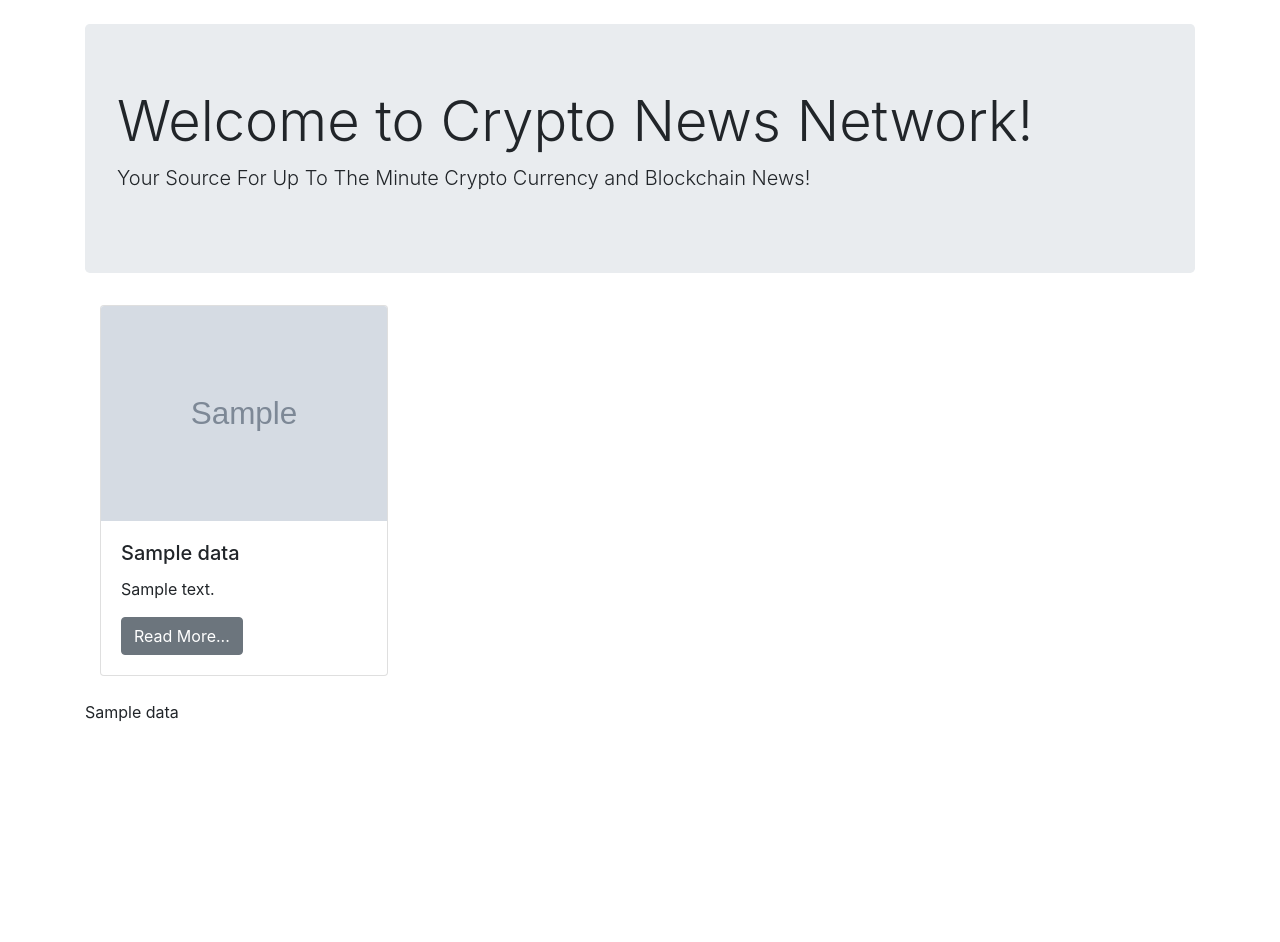
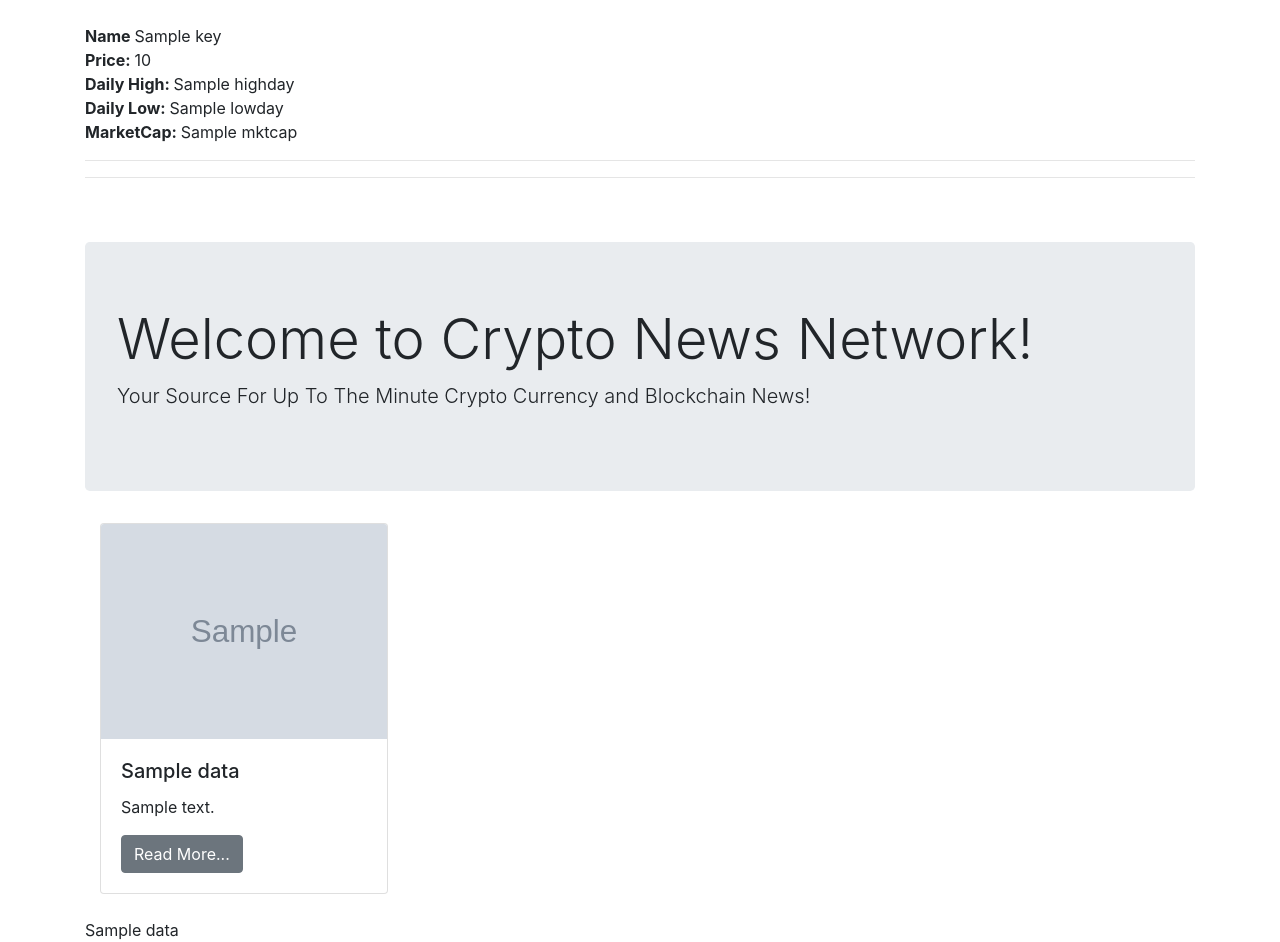
Before and after one commit to wojtekowczarek/Crypto-Currency-News-Site, a Django app: template mysite/crypto/templates/home.html in a window 1280 px wide. Shown: the part 56-998 px from the top of the page. Before the commit the page ends 778 px from the top, so only its background shows below. Run offline with Django 3.2, Linux system fonts and the light colour scheme; the template is opened without the code that fills it: most values are stand-ins (such as "Sample title", 1, 10 or a date in 2020); grey boxes marked "Sample" are stand-in pictures; some libraries are stand-ins or nearby versions.

Commit message:
added Currency Price information by another request to API in home function and displayed it on landing page

```diff
--- a/mysite/crypto/templates/home.html
+++ b/mysite/crypto/templates/home.html
@@ -3,6 +3,18 @@
 
 {% block content %}
 
+	{% for key,value in price.DISPLAY.items %}
+		<strong>Name </strong>{{ key }}<br/>
+		<strong>Price: </strong> {{ value.USD.PRICE }}<br/>
+		<strong>Daily High: </strong>{{ value.USD.HIGHDAY }}<br/>
+		<strong>Daily Low: </strong>{{ value.USD.LOWDAY }}<br/>
+		<strong>MarketCap: </strong>{{ value.USD.MKTCAP }}<br/>
+		<hr><hr/>
+	{% endfor %}
+
+	<br/><br/>
+
+	<!-- {{ price.DISPLAY }} -->
 
 	<div class="jumbotron">
 	  <h1 class="display-4">Welcome to Crypto News Network!</h1>
```
Also changed, not shown: mysite/crypto/views.py (+7 -1 lines).
